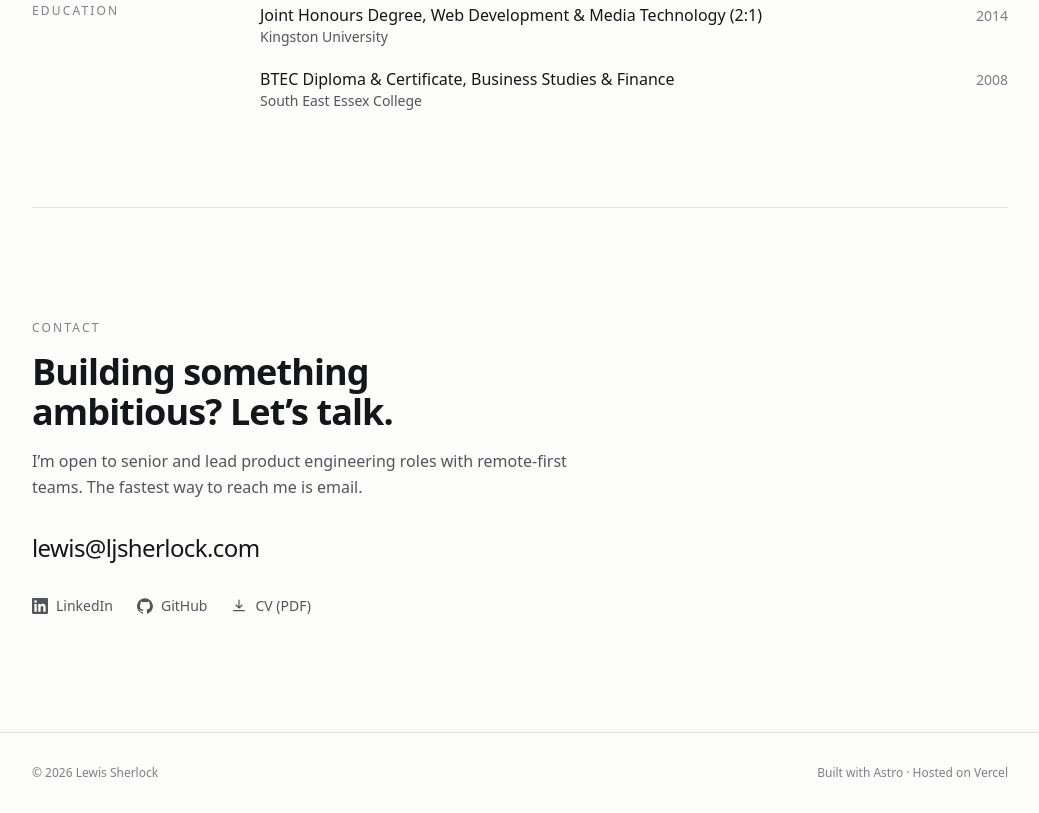
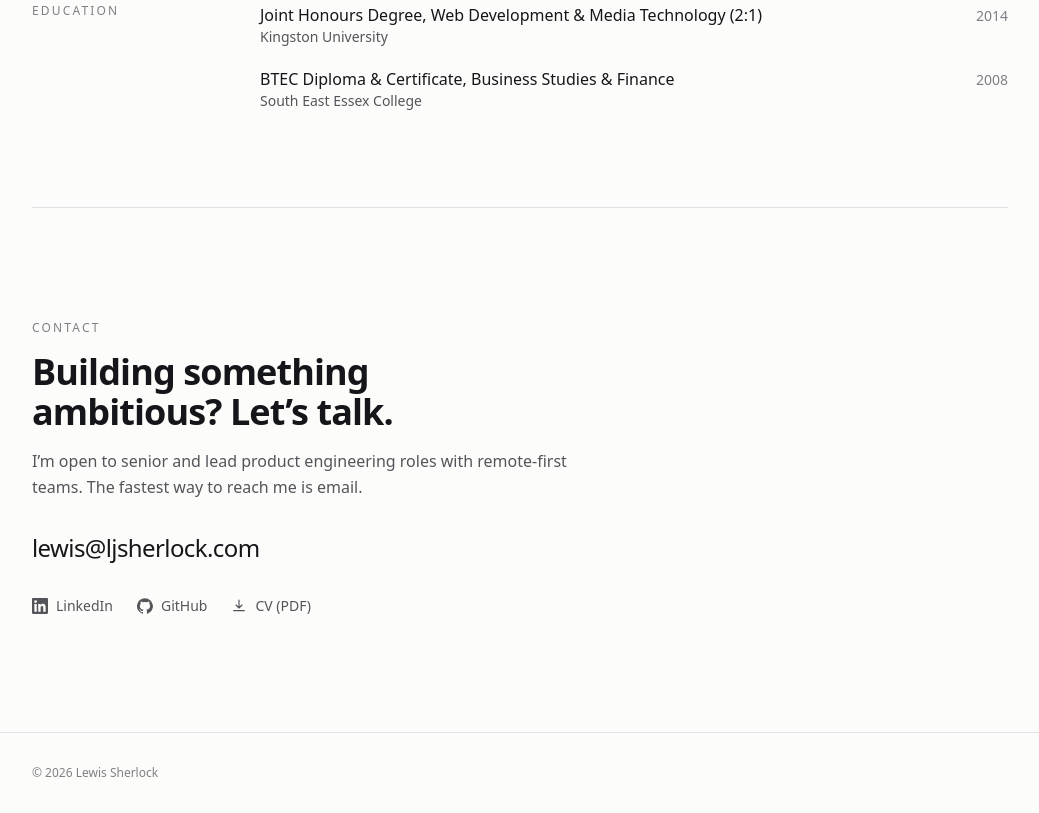
Before and after one commit to ljsherlock/ljsherlock_com_vercel, an Astro site: page / in a window 1280 px wide. Shown: the part 4892-5705 px from the top of the page, without its empty margins (120-1159 px from the left). Built offline with nearby package versions, Linux system fonts and the light colour scheme; Astro itself is replaced by a stand-in of ours.

Commit message:
remove built with and hosted by for security reasons.

```diff
--- a/src/components/Footer.astro
+++ b/src/components/Footer.astro
@@ -5,8 +5,7 @@ const year = new Date().getFullYear();
 ---
 
 <footer class="border-t border-line">
-  <div class="mx-auto flex max-w-5xl flex-col gap-2 px-6 py-8 text-xs text-subtle sm:flex-row sm:justify-between">
+  <div class="mx-auto max-w-5xl px-6 py-8 text-xs text-subtle">
     <p>© {year} {profile.name}</p>
-    <p>Built with Astro · Hosted on Vercel</p>
   </div>
 </footer>
```
